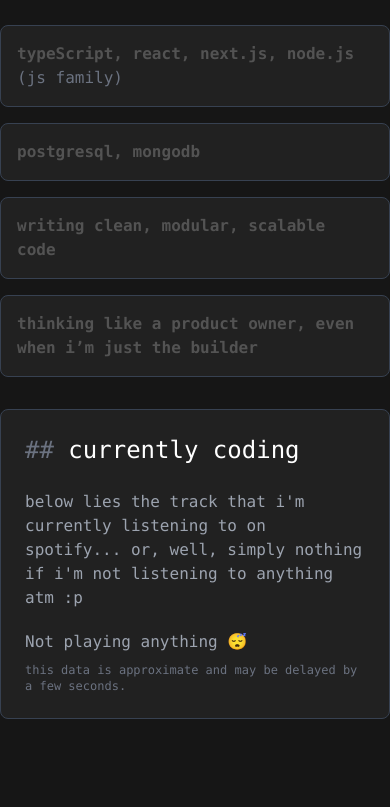
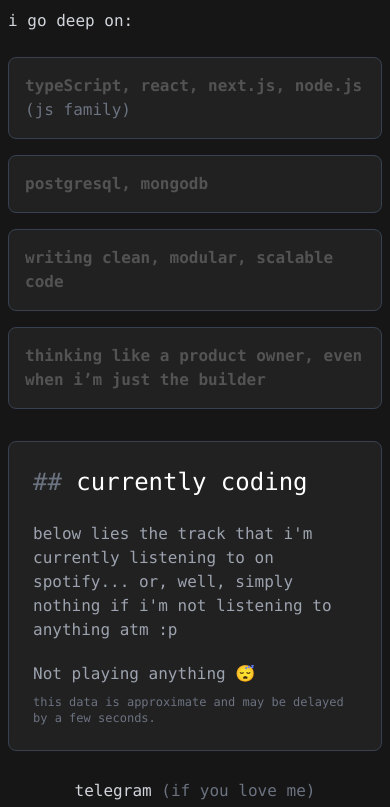
Before and after one commit to payton-ggg/quartzee.dev, a React (Vite) app in the folder main.dev/: page / in a window 390 px wide. Shown: the part 923-1730 px from the top of the page. Before the commit the page ends 1642 px from the top, so only its background shows below. Built offline with nearby package versions, Linux system fonts and the light colour scheme; no server answers; a web font is replaced by a local one.

Commit message:
feat(About): add telegram link and mobile padding
Add telegram contact link with humorous note and responsive padding for mobile devices

```diff
--- a/main.dev/src/components/About.tsx
+++ b/main.dev/src/components/About.tsx
@@ -3,7 +3,7 @@ import CurrentlyPlaying from "./CurrentlyPlaying";
 
 const About: React.FC = () => {
   return (
-    <div className="space-y-10 leading-[0.8]">
+    <div className="space-y-10 leading-[0.8] max-md:p-2">
       <div className="">
         <h1 className="text-4xl font-mono font-extrabold text-white mb-3">
           <span className="text-gray-500"># </span>
@@ -88,6 +88,14 @@ const About: React.FC = () => {
           </div>
         </div>
         <CurrentlyPlaying />
+        <div className="mt-10 flex items-center justify-center">
+          <div>
+            <a href="https://t.me/quartzee" target="_blank" rel="noreferrer">
+              telegram {}
+              <span className="text-gray-500"> (if you love me)</span>
+            </a>
+          </div>
+        </div>
       </div>
     </div>
   );
```
